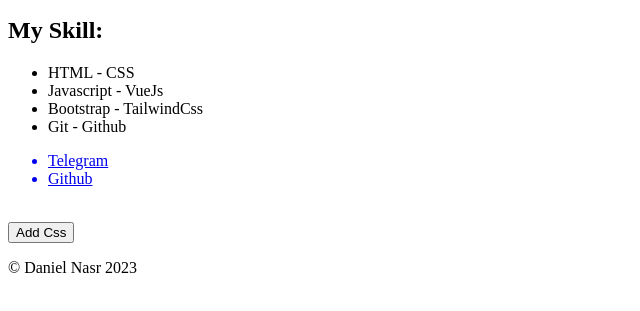
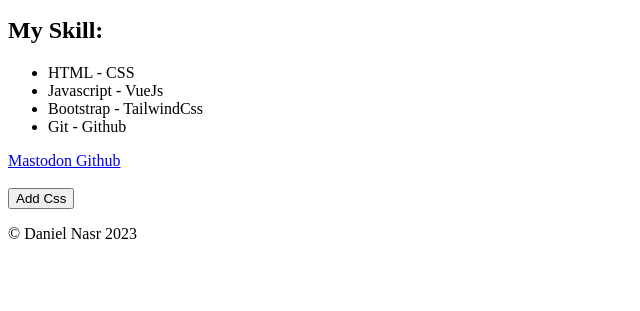
Before and after one commit to imdanieldev/portfolio-v3, a plain HTML site: page index.html in a window 1280 px wide. Shown: the part 119-430 px from the top of the page, without its empty margins (0-640 px from the left). Drawn offline with Linux system fonts and the light colour scheme.

Commit message:
Update index.html

```diff
--- a/index.html
+++ b/index.html
@@ -24,14 +24,14 @@
           <li>Git - Github</li>
         </div>
       </ul>
-      <ul class="contact">
-        <a href="//t.me/imdanieln">
-          <li>Telegram</li>
+      <div class="contact">
+        <a rel="me" href="https://mas.to/@ImDanielN">
+          Mastodon
         </a>
         <a href="//github.com/imdanieldev">
-          <li>Github</li>
+          Github
         </a>
-      </ul>
+      </div>
       <br />
       <button onclick="addcss()" class="cssbtn">Add Css</button>
       <p>&copy; Daniel Nasr <span id="year"></span></p>
```
